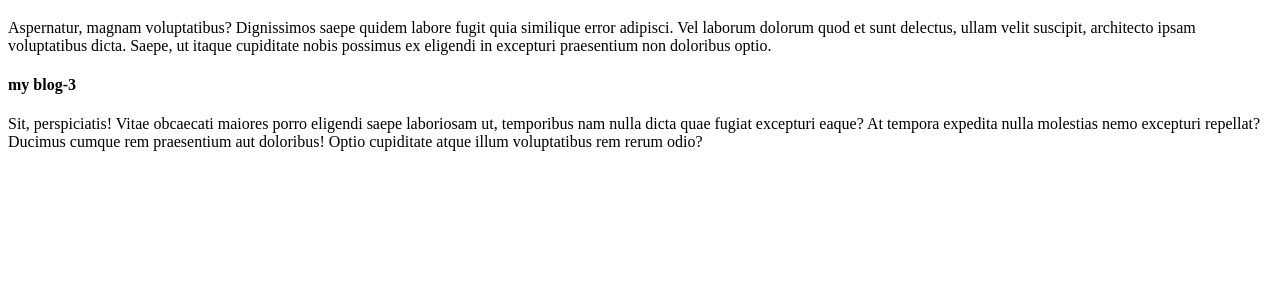
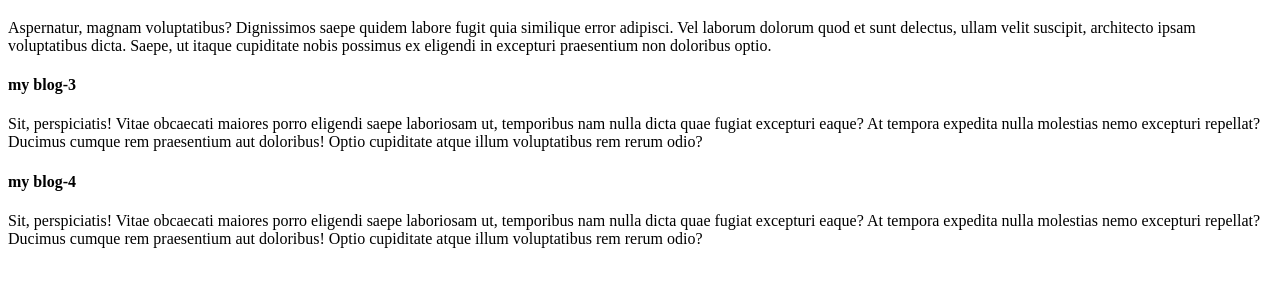
Before and after one commit to arifphero4/javascript-dom, a plain HTML site: page index.html in a window 1280 px wide. Shown: the part 250-536 px from the top of the page. Drawn offline with Linux system fonts and the light colour scheme.

Commit message:
text update

```diff
--- a/index.html
+++ b/index.html
@@ -40,6 +40,16 @@
             illum voluptatibus rem rerum odio?
           </p>
         </article>
+        <article>
+          <h4>my blog-4</h4>
+          <p>
+            Sit, perspiciatis! Vitae obcaecati maiores porro eligendi saepe
+            laboriosam ut, temporibus nam nulla dicta quae fugiat excepturi
+            eaque? At tempora expedita nulla molestias nemo excepturi repellat?
+            Ducimus cumque rem praesentium aut doloribus! Optio cupiditate atque
+            illum voluptatibus rem rerum odio?
+          </p>
+        </article>
       </section>
     </main>
     <script src="./app.js"></script>
```
